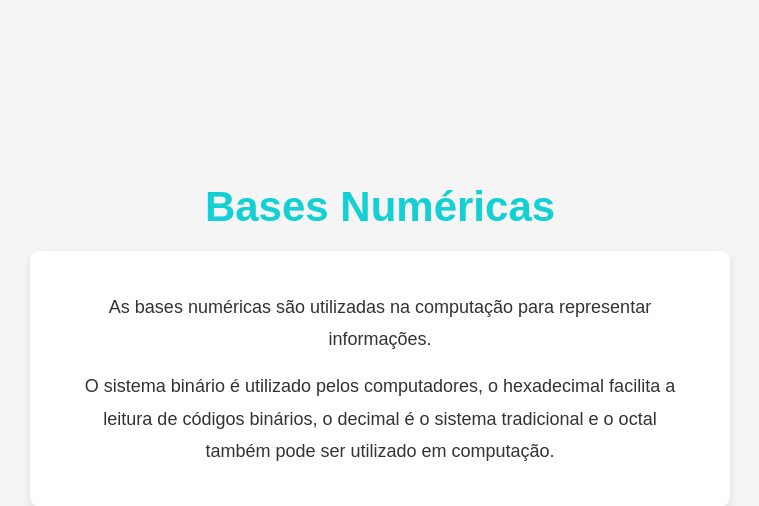
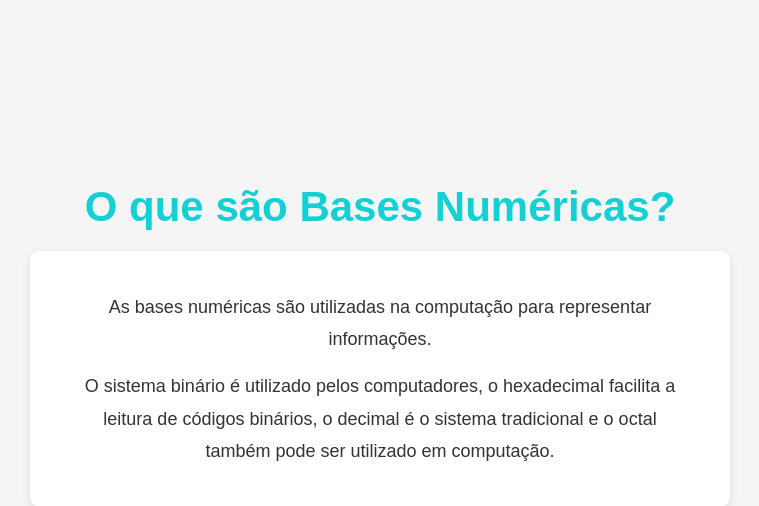
Before and after one commit to gabizdini/ConversorBases, a Flask app: page / in a window 1280 px wide. Shown: the part 80-586 px from the top of the page, without its empty margins (260-1019 px from the left). Run offline with Flask 3, Linux system fonts and the light colour scheme.

Commit message:
arrumando index

```diff
--- a/templates/index.html
+++ b/templates/index.html
@@ -21,7 +21,7 @@
 
 </nav>
 <div class="container">
-    <h1>Bases Numéricas</h1>
+    <h1>O que são Bases Numéricas? </h1>
 
     <div class="text-section">
         <p>
```
